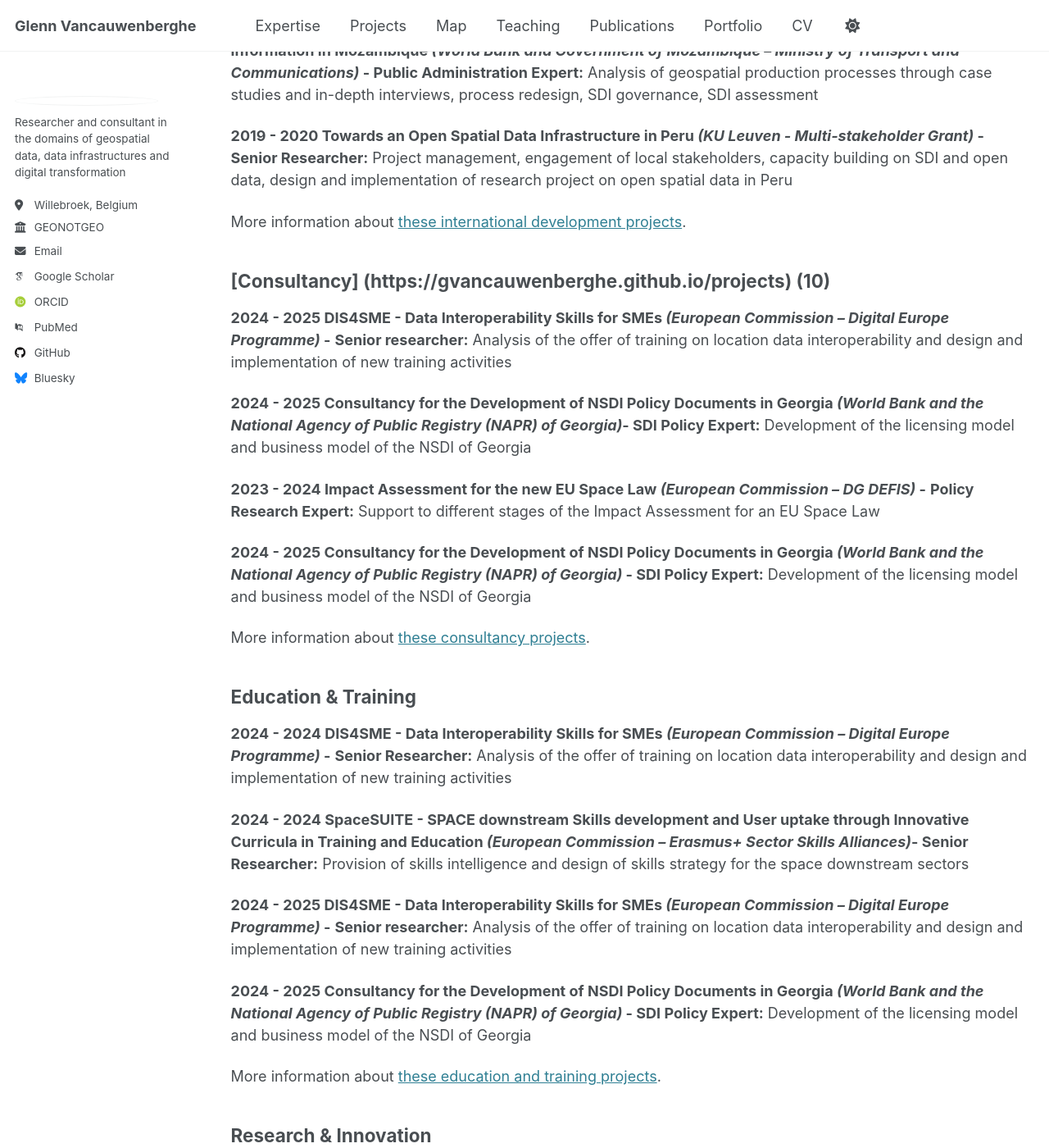
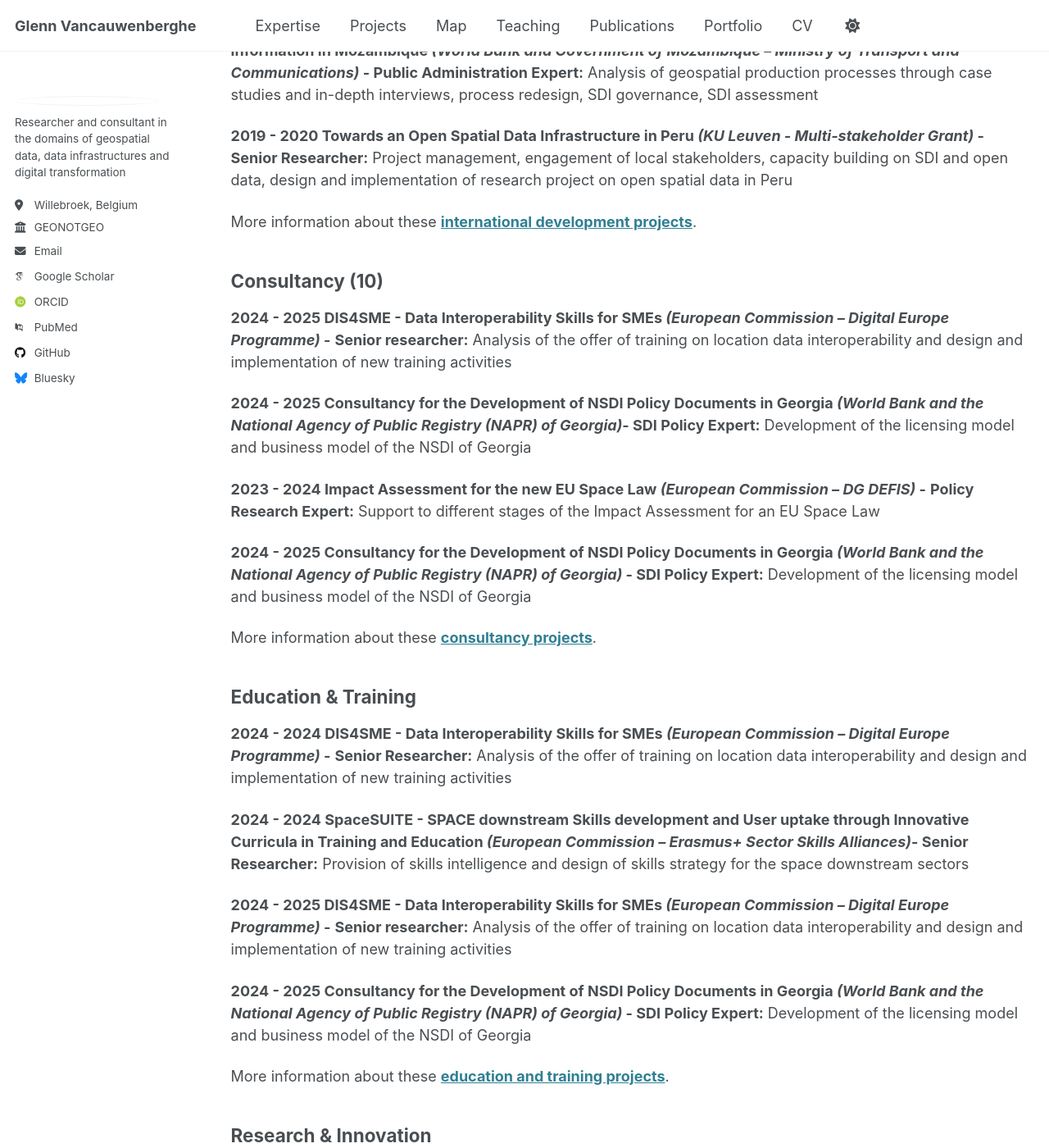
Before and after one commit to GVancauwenberghe/gvancauwenberghe.github.io, a Jekyll site: the page built from _pages/projects.md, in a window 1280 px wide and 1400 px high, scrolled down 790 px. Shown: the whole window at 82% size. Built offline with Jekyll 4.4.1, drawn with Linux system fonts in a browser that asks for light colours; some web fonts are replaced; some of the changed text lies outside the part shown.

Commit message:
Update projects.md

```diff
--- a/_pages/projects.md
+++ b/_pages/projects.md
@@ -31,8 +31,8 @@
 **2019 - 2020 Towards an Open Spatial Data Infrastructure in Peru _(KU Leuven - Multi-stakeholder Grant)_ -
 Senior Researcher:**   Project management, engagement of local stakeholders, capacity building on SDI and open data, design and implementation of research project on open spatial data in Peru
 
-More information about [these international development projects](https://gvancauwenberghe.github.io/projects).
-## [Consultancy] (https://gvancauwenberghe.github.io/projects) (10)
+More information about these [**international development projects**](https://gvancauwenberghe.github.io/projects).
+## Consultancy (10)
 **2024 - 2025 DIS4SME -  Data Interoperability Skills for SMEs _(European Commission –   Digital Europe Programme)_ -**
 **Senior researcher:** Analysis of the offer of training on location data interoperability and design and implementation of new training activities
 
@@ -45,7 +45,7 @@
 **2024 - 2025 Consultancy for the Development of NSDI Policy Documents in Georgia _(World Bank and the National Agency of Public Registry (NAPR) of Georgia)_ -
 SDI Policy Expert:**   Development of the licensing model and business model of the NSDI of Georgia
 
-More information about [these consultancy projects](https://gvancauwenberghe.github.io/projects).
+More information about these [**consultancy projects**](https://gvancauwenberghe.github.io/projects).
 
 ## Education & Training
 **2024 - 2024 DIS4SME -  Data Interoperability Skills for SMEs _(European Commission –   Digital Europe Programme)_ -**
@@ -60,7 +60,7 @@
 **2024 - 2025 Consultancy for the Development of NSDI Policy Documents in Georgia _(World Bank and the National Agency of Public Registry (NAPR) of Georgia)_ -
 SDI Policy Expert:**   Development of the licensing model and business model of the NSDI of Georgia
 
-More information about [these education and training projects](https://gvancauwenberghe.github.io/projects).
+More information about these [**education and training projects**](https://gvancauwenberghe.github.io/projects).
 
 ## Research & Innovation
 **2024 - 2024 DIS4SME -  Data Interoperability Skills for SMEs _(European Commission –   Digital Europe Programme)_ -**
@@ -75,7 +75,7 @@
 **2024 - 2025 Consultancy for the Development of NSDI Policy Documents in Georgia _(World Bank and the National Agency of Public Registry (NAPR) of Georgia)_ -
 SDI Policy Expert:**   Development of the licensing model and business model of the NSDI of Georgia
 
-More information about [these research and innovation projects](https://gvancauwenberghe.github.io/projects).
+More information about these [**research and innovation projects**](https://gvancauwenberghe.github.io/projects).
 
 
 
```
